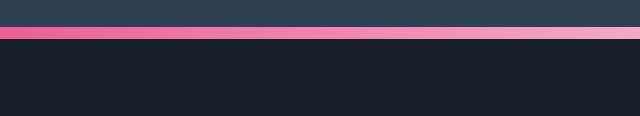
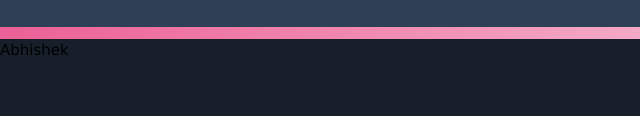
Before and after one commit to abhishekbandi/gangahomeopathy.github.io, a plain HTML site: page index.html in a window 1280 px wide. Shown: the part 2810-2926 px from the top of the page, 0-640 px from the left. Drawn offline with nearby package versions, Linux system fonts and the light colour scheme; a web font is replaced by a local one.

Commit message:
Update index.html
abhi

```diff
--- a/index.html
+++ b/index.html
@@ -365,6 +365,6 @@ function closeNav() {
 
 
 
-    <div class="bottom"></div>
+    <div class="bottom">Abhishek</div>
 </footer>
 </html>
```
